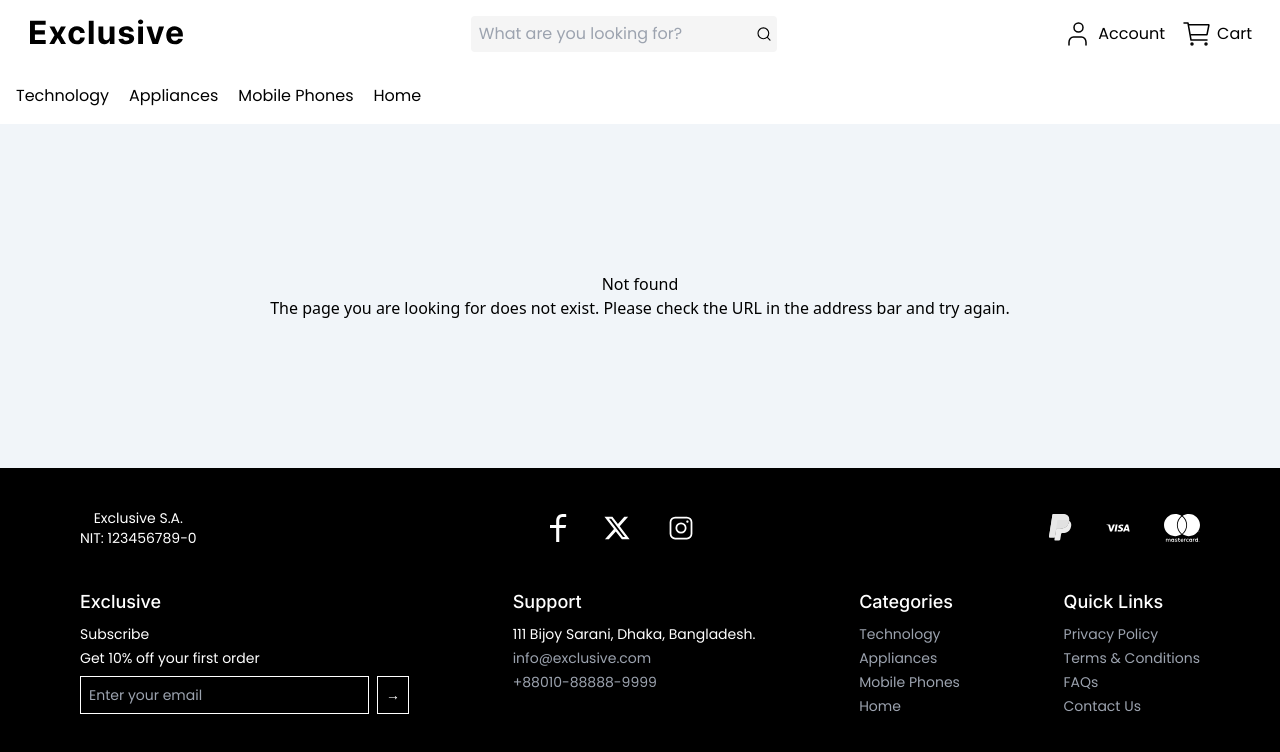
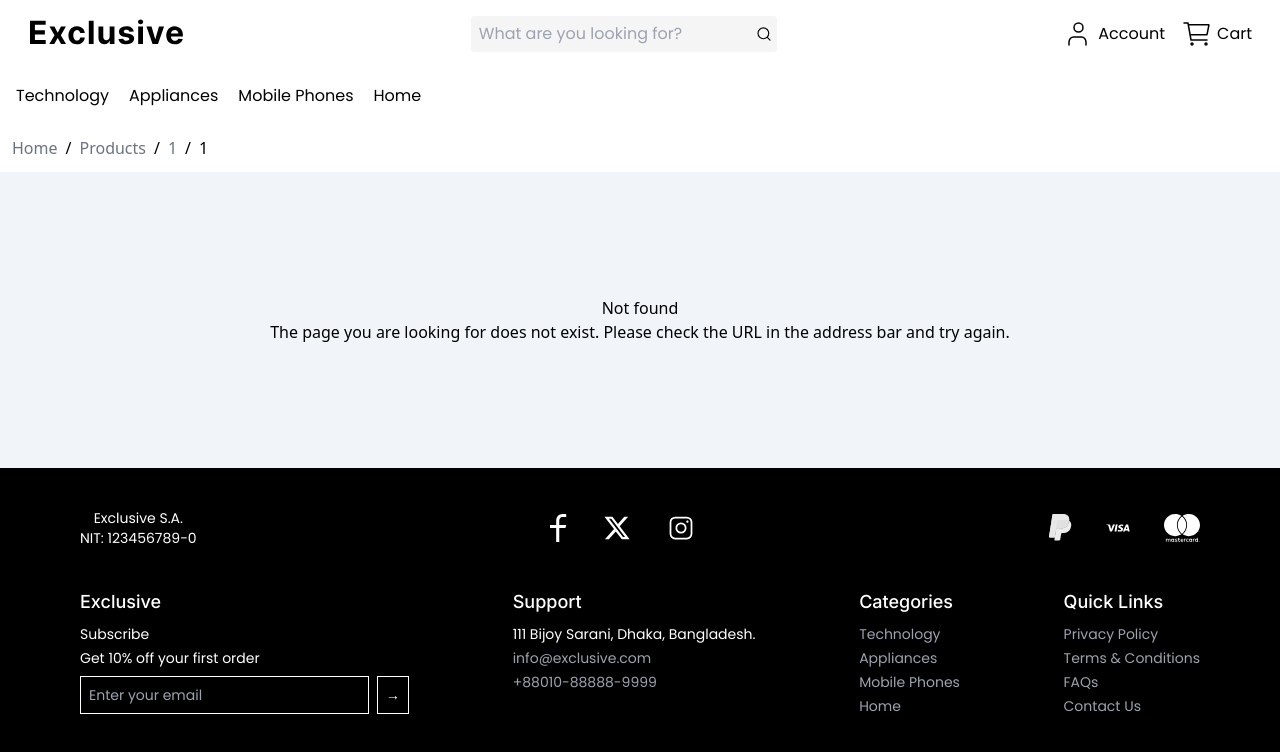
Before and after one commit to dr-von-doom/Exclusive, a React (Vite) app: page /exclusive/products/1/1 in a window 1280 px wide. Shown: the top 752 px of the page. Built offline with nearby package versions, Linux system fonts and the light colour scheme.

Commit message:
All features complete

```diff
--- /dev/null
+++ b/src/components/Breadcumb/Breadcumb.tsx
@@ -0,0 +1,41 @@
+import { Link, useLocation } from "react-router-dom";
+
+export const Breadcrumb = () => {
+  const location = useLocation();
+
+  // Divide la ruta en segmentos para formar el breadcrumb
+  const pathnames = location.pathname.split("/").filter((x) => x);
+
+  // Función para capitalizar la primera letra
+  const capitalize = (s: string) => s.charAt(0).toUpperCase() + s.slice(1);
+
+  return (
+    <div className="w-full rounded-md p-3">
+      <ol className="list-reset flex">
+        <li className="text-gray-500">
+          <Link to="/">Home</Link>
+        </li>
+        {pathnames.map((value, index) => {
+          // Construye la ruta parcial para cada segmento del breadcrumb
+          const to = `/${pathnames.slice(0, index + 1).join("/")}`;
+          const isLast = index === pathnames.length - 1;
+
+          return (
+            <li key={to} className="flex items-center">
+              <span className="mx-2">/</span>
+              {isLast ? (
+                <span className="hover:text-red-500">{capitalize(value)}</span>
+              ) : (
+                <Link to={to} className="text-gray-500">
+                  {capitalize(value)}
+                </Link>
+              )}
+            </li>
+          );
+        })}
+      </ol>
+    </div>
+  );
+};
+
+export default Breadcrumb;
--- /dev/null
+++ b/src/components/Breadcumb/index.ts
@@ -0,0 +1,3 @@
+import Breadcumb from "./Breadcumb";
+
+export default Breadcumb;
--- a/src/components/Product/ProductCard/ProductCard.tsx
+++ b/src/components/Product/ProductCard/ProductCard.tsx
@@ -3,7 +3,7 @@ import { getDiscountedPrice, priceFormatter } from "@/utils/functions";
 
 export const ProductCard = (product: Product) => {
   return (
-    <div className="bg-white shadow-sm rounded-md p-4 relative flex flex-col border border-neutral-300 justify-between">
+    <div className="bg-white shadow-sm rounded-md p-4 relative flex flex-col border border-neutral-300 justify-between font-poppins">
       {product.discount? product.discount != 0 && <div className="absolute top-0 left-0 bg-red-500 text-white rounded-md px-3.5 py-1.5"><span>-{Math.floor(product.discount * 100)}%</span></div> : null}
       <div className="p-4 w-full flex items-center justify-center">
         <img src={product.imageURL} alt={product.name}/>
--- /dev/null
+++ b/src/components/WorkInProgress/WorkInProgress.tsx
@@ -0,0 +1,25 @@
+export const WorkInProgress = () => {
+  return (
+    <div className="my-36 flex flex-col items-center">
+      <h1 className="mb-4 font-poppins text-5xl font-semibold">
+        UNDER CONSTRUCTION
+      </h1>
+      <div className="w-96">
+        <img
+          src="https://www.shutterstock.com/image-vector/under-construction-symbol-worker-hold-600nw-2029822556.jpg"
+          alt="work-in-progress-image"
+        />
+      </div>
+      <div className="container text-center w-80 italic">
+        <h2 className="font-xl font-medium">
+          This section is under construction
+        </h2>
+        <p className="">
+          We are working hard to bring you new content. Please check back later!
+        </p>
+      </div>
+    </div>
+  );
+};
+
+export default WorkInProgress;
--- /dev/null
+++ b/src/components/WorkInProgress/index.ts
@@ -0,0 +1,3 @@
+import WorkInProgress from "./WorkInProgress";
+
+export default WorkInProgress;
--- a/src/layouts/BaseLayout.tsx
+++ b/src/layouts/BaseLayout.tsx
@@ -1,6 +1,7 @@
 import { Footer } from "@/components/Footer";
 import { Header } from "@/components/Header";
 import Nav from "@/components/Nav";
+import Breadcumb from "@/components/Breadcumb";
 
 import { ReactNode } from "react";
 
@@ -14,6 +15,7 @@ const BaseLayout = ({ children }: BaseLayoutProps) => {
       <Header />
       <Nav />
 
+      <Breadcumb/>
       {children}
 
       <Footer />
--- a/src/router.tsx
+++ b/src/router.tsx
@@ -2,6 +2,7 @@ import HomePage from "@/pages/HomePage";
 import NotFoundPage from "@/pages/NotFoundPage";
 import ProductListPage from "@/pages/Product/ProductListPage";
 import { createBrowserRouter, RouterProvider } from "react-router-dom";
+import WorkInProgress from "./components/WorkInProgress";
 
 const router = createBrowserRouter(
   [
@@ -11,11 +12,11 @@ const router = createBrowserRouter(
     },
     {
       path: "/category",
-      element: <p>test 1</p>,
+      element: <WorkInProgress />,
     },
     {
       path: "/category/:group",
-      element: <p>test 2</p>,
+      element: <WorkInProgress />,
     },
     {
       path: "/category/:group/:category",
```
Also changed, not shown: 2 other files (tests, documents, lock files or other folders).
